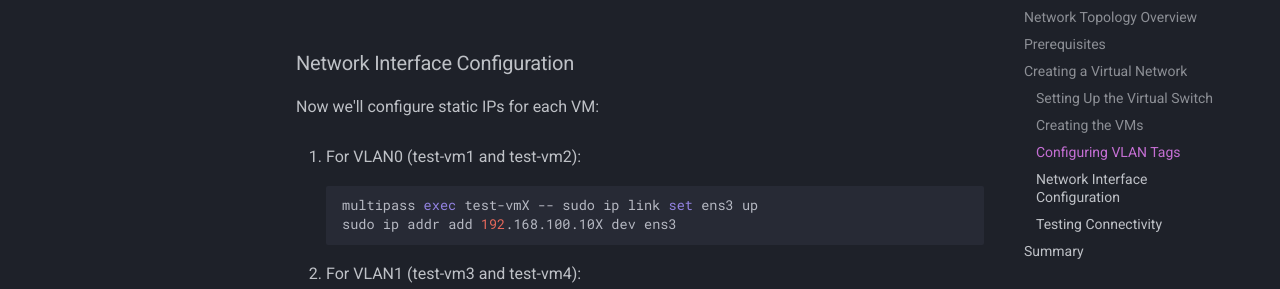
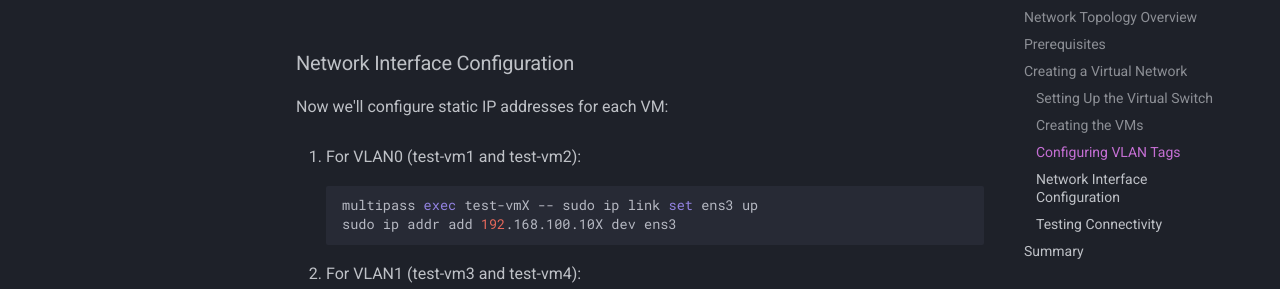
Before and after one commit to ADORSYS-GIS/openstack, an MkDocs documentation site: the page built from docs/tutorials/setupvswitch.md, in a window 1280 px wide and 900 px high, scrolled down 2826 px. Shown: the part 163-452 px from the top of the window. Built offline with MkDocs 1.6.1 and Material for MkDocs 9.7.7, drawn with Linux system fonts in a browser that asks for light colours; comment, search, counter and statistics services are not loaded.

Commit message:
docs: fixed markdown linting issues

```diff
--- a/docs/tutorials/setupvswitch.md
+++ b/docs/tutorials/setupvswitch.md
@@ -121,7 +121,7 @@ Now we'll configure the VLAN tags. VLAN uses the 802.1Q standard, adding a 12-bi
 
 ### Network Interface Configuration
 
-Now we'll configure static IPs for each VM:
+Now we'll configure static IP addresses for each VM:
 
 1. For VLAN0 (test-vm1 and test-vm2):
 
```
Also changed, not shown: 1 other file.
